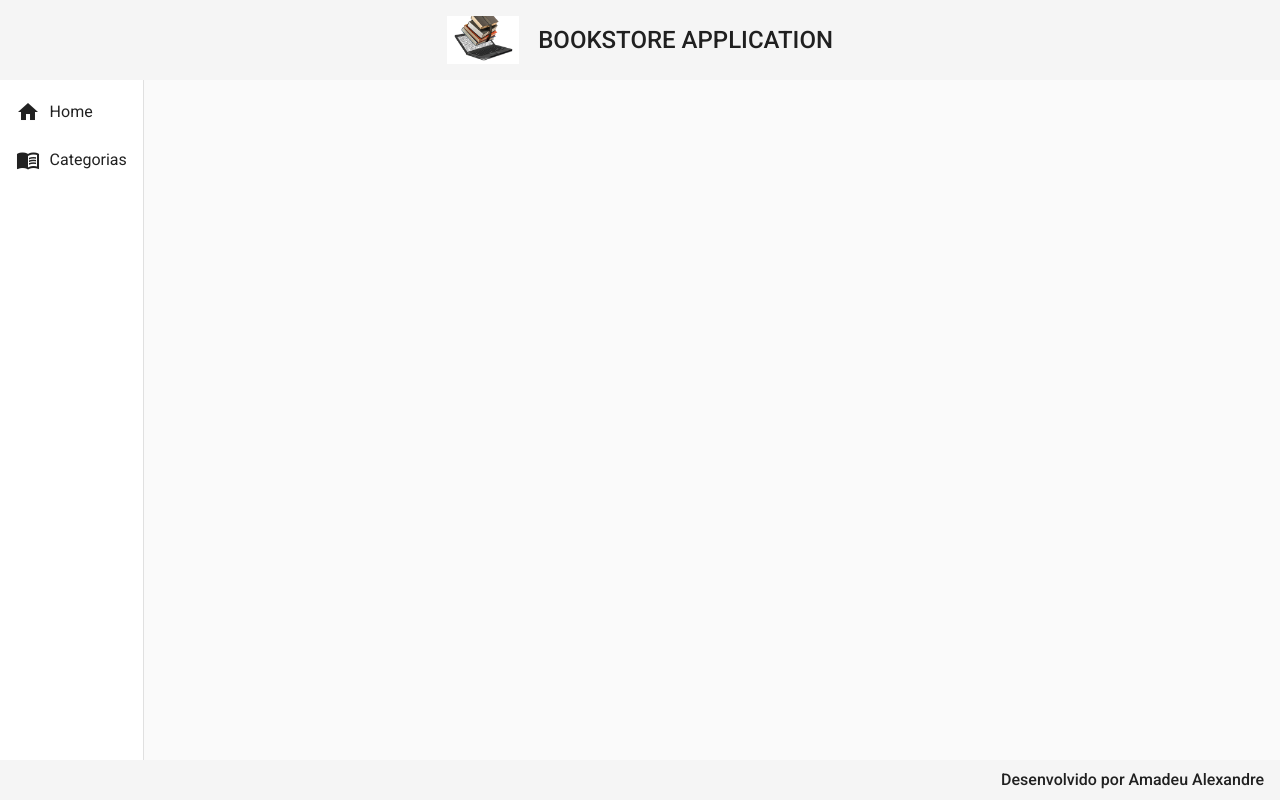
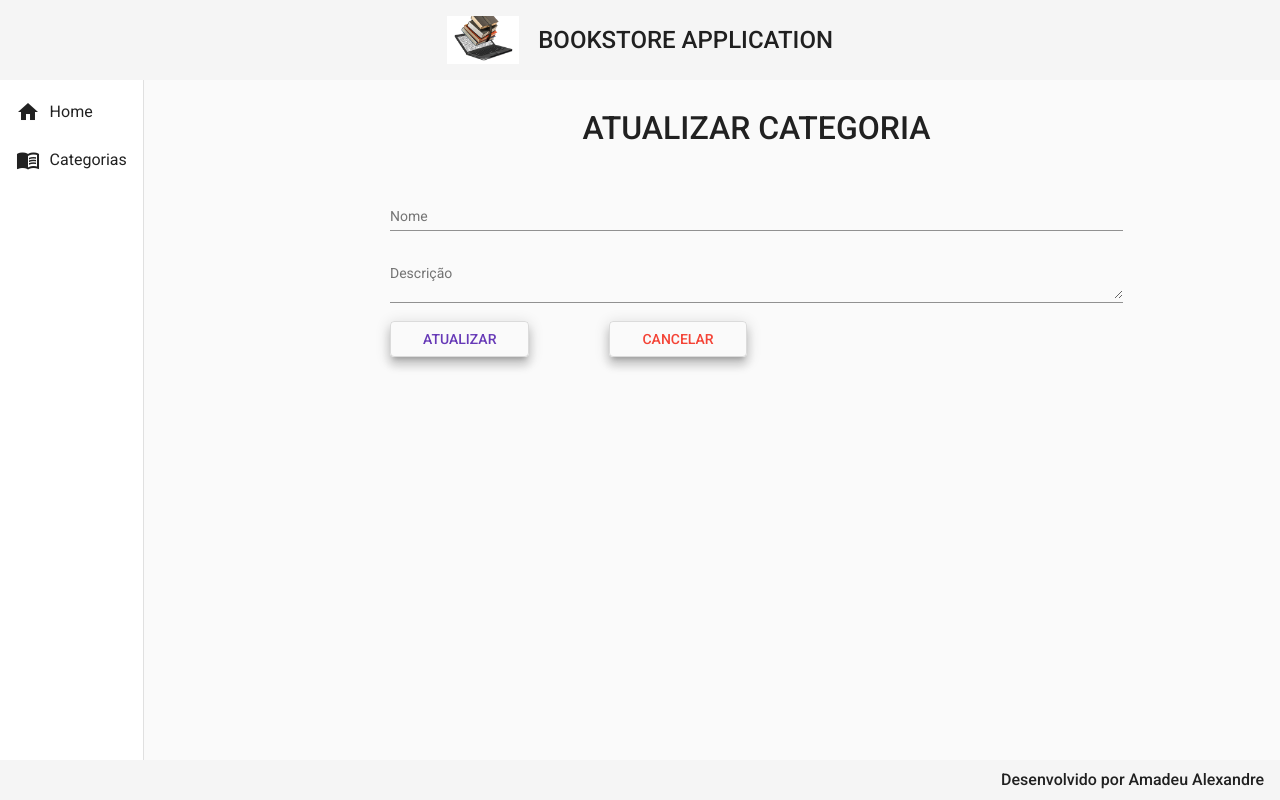
Before and after one commit to Amadeu2018/bookstore-frontend, an Angular app: page /categorias/update/1 in a window 1280 px wide. Before the commit this address led to /. Built offline with nearby package versions, Linux system fonts and the light colour scheme; no server answers.

Commit message:
UPDATE para Categoria foi implentado

```diff
--- a/src/app/app-routing.module.ts
+++ b/src/app/app-routing.module.ts
@@ -4,6 +4,7 @@
 import { CategoriaReadComponent } from './component/views/categoria/categoria-read/categoria-read.component';
 import { CategoriaCreateComponent } from './component/views/categoria/categoria-create/categoria-create.component';
 import { CategoriaDeleteComponent } from './component/views/categoria/categoria-delete/categoria-delete.component';
+import { CategoriaUpdateComponent } from './component/views/categoria/categoria-update/categoria-update.component';
 
 const routes: Routes = [
     {
@@ -22,6 +23,10 @@
         path: 'categorias/delete/:id',
         component: CategoriaDeleteComponent
         },
+      {
+        path: 'categorias/update/:id',
+        component: CategoriaUpdateComponent
+      }
 
 ];
 
--- a/src/app/app.module.ts
+++ b/src/app/app.module.ts
@@ -23,6 +23,7 @@
 import {MatFormFieldModule} from '@angular/material/form-field';
 import {MatSnackBarModule} from '@angular/material/snack-bar';
 import { CategoriaDeleteComponent } from './component/views/categoria/categoria-delete/categoria-delete.component';
+import { CategoriaUpdateComponent } from './component/views/categoria/categoria-update/categoria-update.component';
 
 @NgModule({
   declarations: [
@@ -33,7 +34,8 @@
     HomeComponent,
     CategoriaReadComponent,
     CategoriaCreateComponent,
-    CategoriaDeleteComponent
+    CategoriaDeleteComponent,
+    CategoriaUpdateComponent
   ],
   imports: [
     BrowserModule,
--- a/src/app/component/views/categoria/categoria-read/categoria-read.component.html
+++ b/src/app/component/views/categoria/categoria-read/categoria-read.component.html
@@ -41,7 +41,7 @@
             <ng-container matColumnDef="acoes">
                 <th class="mat-header" mat-header-cell *matHeaderCellDef> AÇÕES </th>
                 <td mat-cell *matCellDef="let row">
-                    <a class="edit" href="#">
+                    <a class="edit" routerLink="update/{{ row.id }}">
                         <i class="material-icons">edit</i>
                     </a>
                     <a class="delete" routerLink="delete/{{ row.id }}">
--- /dev/null
+++ b/src/app/component/views/categoria/categoria-update/categoria-update.component.css
@@ -0,0 +1,26 @@
+form {
+    text-align: center;
+    width: 70%;
+    margin: 2rem auto 0 auto;
+}
+
+h1 {
+    font-size: 2rem;
+    font-weight: 500;
+    margin-bottom: 3rem;
+}
+
+.form {
+    width: 100%;
+}
+
+.buttons {
+    width: 100%;
+    text-align: start;
+}
+
+button {
+    margin-right: 5rem;
+    padding-right: 2rem;
+    padding-left: 2rem;
+}
--- /dev/null
+++ b/src/app/component/views/categoria/categoria-update/categoria-update.component.html
@@ -0,0 +1,19 @@
+<form>
+    <h1>ATUALIZAR CATEGORIA</h1>
+
+    <mat-form-field class="form">
+        <mat-label>Nome</mat-label>
+        <input matInput [(ngModel)]="categoria.nome" type="text" name="nome" placeholder="Ex. Computação">
+    </mat-form-field>
+
+    <mat-form-field class="form">
+        <mat-label>Descrição</mat-label>
+        <textarea matInput [(ngModel)]="categoria.descricao" type="text" name="descricao" placeholder="Ex. Livros de Computação"></textarea>
+    </mat-form-field>
+
+    <div class="buttons">
+        <button (click)="update()" class="mat-elevation-z8" mat-stroked-button color="primary">ATUALIZAR</button>
+        <button (click)="cancel()" class="mat-elevation-z8" mat-stroked-button color="warn">CANCELAR</button>
+
+    </div>
+</form>
--- /dev/null
+++ b/src/app/component/views/categoria/categoria-update/categoria-update.component.ts
@@ -0,0 +1,47 @@
+import { Component, OnInit } from '@angular/core';
+import { ActivatedRoute, Router } from '@angular/router';
+import { Categoria } from '../categoria.model';
+import { CategoriaService } from '../categoria.service';
+
+@Component({
+  selector: 'app-categoria-update',
+  templateUrl: './categoria-update.component.html',
+  styleUrls: ['./categoria-update.component.css']
+})
+export class CategoriaUpdateComponent implements OnInit {
+
+  categoria: Categoria = {
+    id: "",
+    nome: "",
+    descricao: "",
+  };
+
+  constructor(private service: CategoriaService,
+              private route: ActivatedRoute,
+              private router: Router) { }
+
+  ngOnInit(): void {
+    this.categoria.id = this.route.snapshot.paramMap.get('id')!;
+    this.findById();
+  }
+
+  findById(): void {
+    this.service.findById(this.categoria.id!).subscribe((resposta) => {
+      this.categoria.nome = resposta.nome
+      this.categoria.descricao = resposta.descricao
+      console.log(resposta)
+    })
+  }
+
+  update(): void {
+    this.service.update(this.categoria).subscribe((resposta) => {
+      this.router.navigate(["categorias"]);
+      this.service.mensagem("Categoria atualizada com sucesso!");
+    }, err => {
+      this.service.mensagem("Validar se todos os campos estão preenchidos correctamente!")
+    })
+  }
+  cancel(): void {
+    this.router.navigate(['categorias'])
+  }
+}
--- a/src/app/component/views/categoria/categoria.service.ts
+++ b/src/app/component/views/categoria/categoria.service.ts
@@ -34,6 +34,11 @@
     return this.http.delete<void>(url);
   }
 
+  update(categoria: Categoria): Observable<void> {
+    const url = `${this.baseUrl}/categorias/${categoria.id}`
+    return this.http.put<void>(url, categoria)
+  }
+
   mensagem(str: string): void {
     this._snack.open(`${str}`, 'OK', {
       horizontalPosition: 'end',
```
